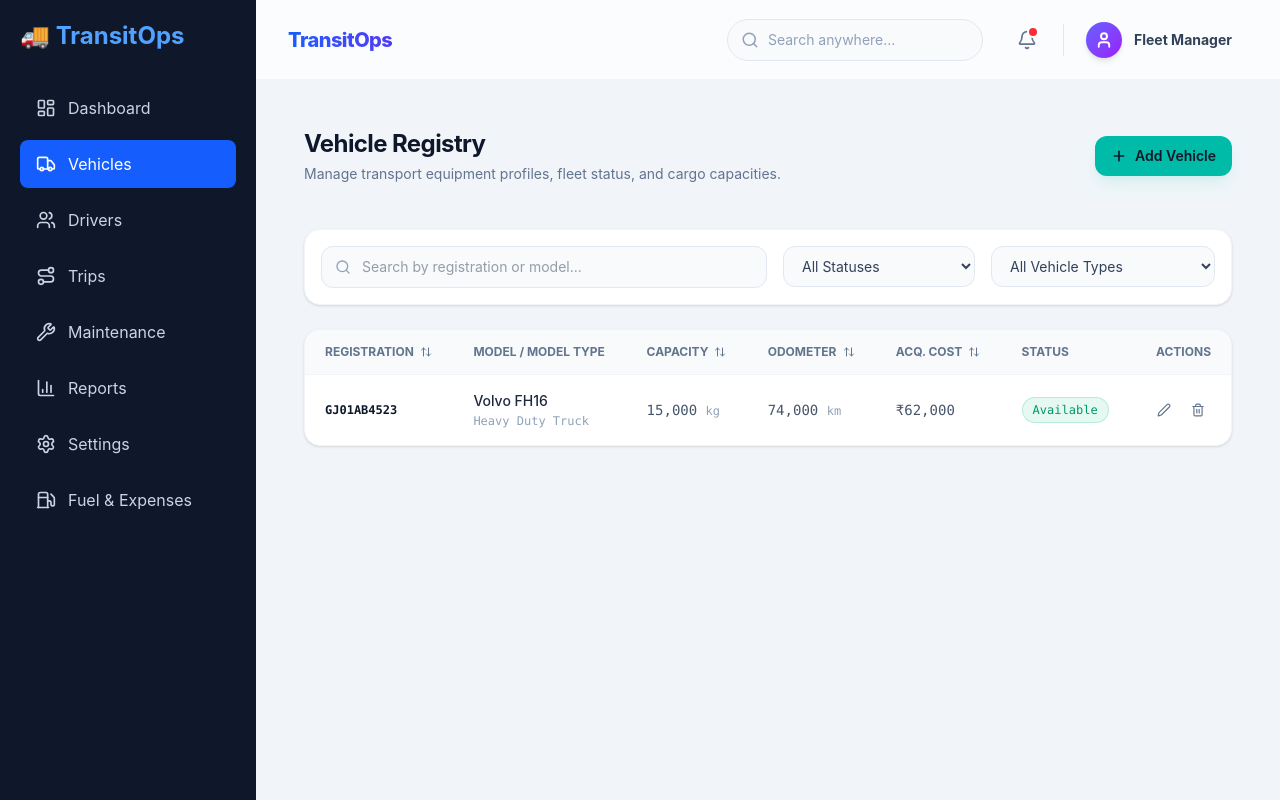
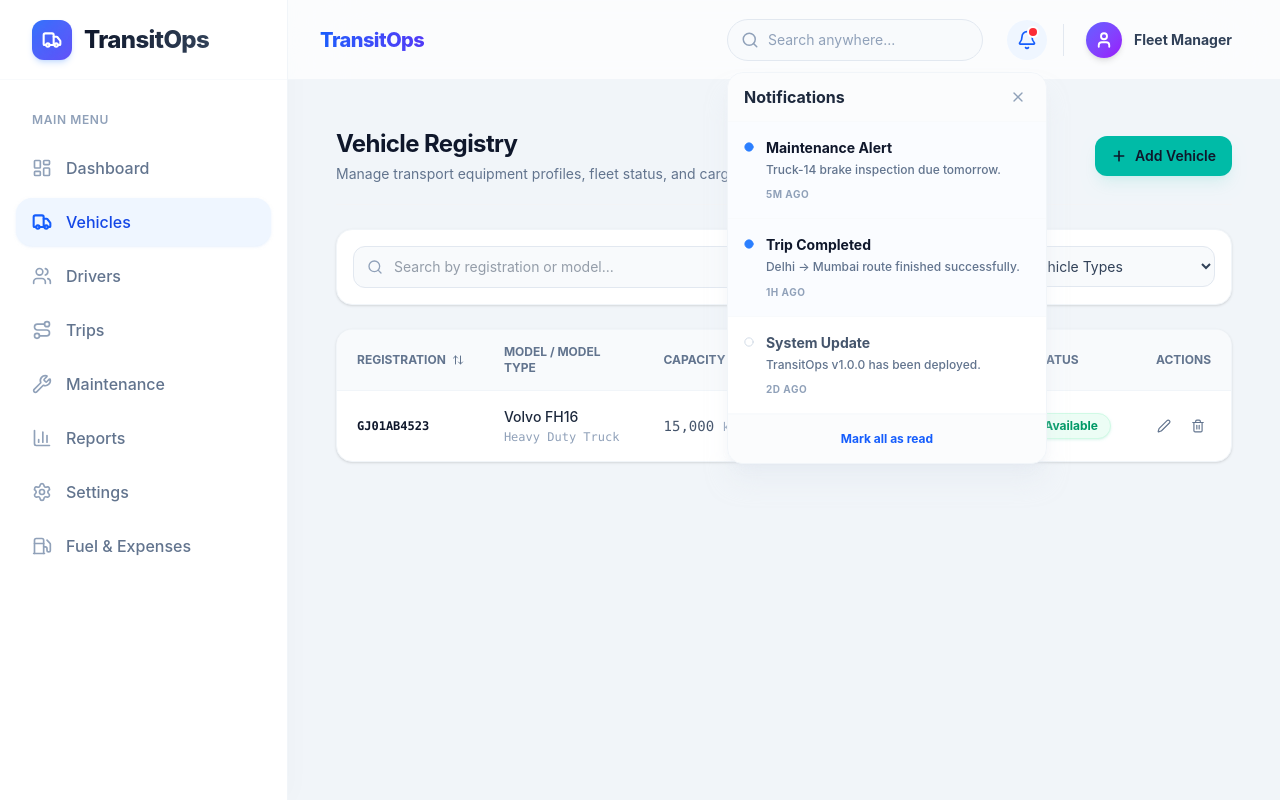
Before and after one commit to senguptasiddhartha/transitops-odoo-hackathon-2026, a React (Vite) app: page /vehicles in a window 1280 px wide. Both pictures are taken after a click on the button 1026 px from the left and 39 px from the top of the page. Built offline with nearby package versions, Linux system fonts and the light colour scheme.

Commit message:
final commit

```diff
--- a/src/components/layout/Navbar.tsx
+++ b/src/components/layout/Navbar.tsx
@@ -1,6 +1,36 @@
-import { Bell, Search, User, Menu } from "lucide-react";
+import { Bell, Search, User, Menu, X, Circle } from "lucide-react";
+import { useState } from "react";
+
+const notifications = [
+  {
+    id: 1,
+    title: 'Maintenance Alert',
+    message: 'Truck-14 brake inspection due tomorrow.',
+    time: '5m ago',
+    unread: true,
+    type: 'alert'
+  },
+  {
+    id: 2,
+    title: 'Trip Completed',
+    message: 'Delhi → Mumbai route finished successfully.',
+    time: '1h ago',
+    unread: true,
+    type: 'success'
+  },
+  {
+    id: 3,
+    title: 'System Update',
+    message: 'TransitOps v1.0.0 has been deployed.',
+    time: '2d ago',
+    unread: false,
+    type: 'info'
+  },
+];
 
 export default function Navbar() {
+  const [showNotifications, setShowNotifications] = useState(false);
+
   return (
     <header className="sticky top-0 z-50 h-20 bg-white/70 backdrop-blur-2xl border-b border-slate-100 flex items-center justify-between px-8 transition-all">
       <div className="flex items-center gap-4">
@@ -27,18 +57,96 @@ export default function Navbar() {
         </div>
 
         <div className="flex items-center gap-3">
-          <button className="relative p-2.5 text-slate-500 hover:bg-slate-100 hover:text-slate-700 rounded-full transition-colors focus:outline-none">
-            <Bell size={20} />
-            <span className="absolute top-2 right-2.5 h-2 w-2 rounded-full bg-red-500 ring-2 ring-white"></span>
-          </button>
+
+          {/* Notifications Wrapper */}
+          <div className="relative">
+            <button
+              onClick={() => setShowNotifications(!showNotifications)}
+              className={`relative p-2.5 rounded-full transition-colors focus:outline-none ${
+                showNotifications
+                  ? 'bg-blue-50 text-blue-600'
+                  : 'text-slate-500 hover:bg-slate-100 hover:text-slate-700'
+              }`}
+            >
+              <Bell size={20} />
+              <span className="absolute top-2 right-2.5 h-2 w-2 rounded-full bg-red-500 ring-2 ring-white"></span>
+            </button>
+
+            {/* Notifications Dropdown */}
+            {showNotifications && (
+              <>
+                {/* Invisible backdrop to close on outside click */}
+                <div
+                  className="fixed inset-0 z-40"
+                  onClick={() => setShowNotifications(false)}
+                />
+
+                <div className="absolute right-0 mt-3 w-80 bg-white rounded-2xl shadow-xl shadow-slate-200/50 border border-slate-100 z-50 overflow-hidden animate-in fade-in slide-in-from-top-2 duration-200">
+
+                  <div className="flex items-center justify-between px-4 py-3 border-b border-slate-50 bg-slate-50/50">
+                    <h3 className="font-bold text-slate-800">Notifications</h3>
+                    <button
+                      onClick={() => setShowNotifications(false)}
+                      className="text-slate-400 hover:text-slate-600 p-1 rounded-full hover:bg-slate-200 transition-colors"
+                    >
+                      <X size={16} />
+                    </button>
+                  </div>
+
+                  <div className="max-h-80 overflow-y-auto">
+                    {notifications.length > 0 ? (
+                      notifications.map(n => (
+                        <div
+                          key={n.id}
+                          className={`p-4 border-b border-slate-50 hover:bg-slate-50 transition-colors cursor-pointer flex gap-3 ${
+                            n.unread ? 'bg-blue-50/30' : ''
+                          }`}
+                        >
+                          <div className="mt-1 shrink-0">
+                            {n.unread ? (
+                              <Circle size={10} className="fill-blue-500 text-blue-500" />
+                            ) : (
+                              <Circle size={10} className="text-slate-300" />
+                            )}
+                          </div>
+                          <div>
+                            <h4 className={`text-sm font-bold ${n.unread ? 'text-slate-900' : 'text-slate-600'}`}>
+                              {n.title}
+                            </h4>
+                            <p className="text-xs font-medium text-slate-500 mt-0.5 leading-relaxed">
+                              {n.message}
+                            </p>
+                            <span className="text-[10px] font-bold text-slate-400 uppercase tracking-wider block mt-2">
+                              {n.time}
+                            </span>
+                          </div>
+                        </div>
+                      ))
+                    ) : (
+                      <div className="p-6 text-center">
+                        <p className="text-sm font-medium text-slate-500">You're all caught up!</p>
+                      </div>
+                    )}
+                  </div>
+
+                  <div className="p-2 border-t border-slate-50 bg-slate-50/50">
+                    <button className="w-full py-2 text-xs font-bold text-blue-600 hover:bg-blue-100 rounded-lg transition-colors">
+                      Mark all as read
+                    </button>
+                  </div>
+
+                </div>
+              </>
+            )}
+          </div>
 
           <div className="h-8 w-px bg-slate-200 mx-1"></div>
 
           <button className="flex items-center gap-3 p-1.5 hover:bg-slate-100 rounded-full pr-4 transition-colors focus:outline-none">
-            <div className="h-9 w-9 rounded-full bg-gradient-to-br from-indigo-500 to-purple-600 flex items-center justify-center text-white shadow-md">
+            <div className="h-9 w-9 rounded-full bg-gradient-to-br from-indigo-500 to-purple-600 flex items-center justify-center text-white shadow-md shrink-0">
               <User size={18} className="stroke-[2.5]" />
             </div>
-            <div className="hidden md:flex flex-col items-start">
+            <div className="hidden md:flex flex-col items-start shrink-0">
               <span className="text-sm font-bold text-slate-700 leading-none">Fleet Manager</span>
             </div>
           </button>
--- a/src/components/layout/Sidebar.tsx
+++ b/src/components/layout/Sidebar.tsx
@@ -18,17 +18,31 @@ const menuItems = [
   { name: "Maintenance", path: "/maintenance", icon: Wrench },
   { name: "Reports", path: "/reports", icon: BarChart3 },
   { name: "Settings", path: "/settings", icon: Settings },
-  { name: "Fuel & Expenses",path: "/fuel-and-expenses",icon: Fuel,},
+  { name: "Fuel & Expenses", path: "/fuel-and-expenses", icon: Fuel },
 ];
 
 export default function Sidebar() {
   return (
-    <aside className="w-64 bg-slate-900 text-white min-h-screen p-5">
-      <h1 className="text-2xl font-bold text-blue-400 mb-8">
-        🚚 TransitOps
-      </h1>
+    <aside className="w-72 bg-white border-r border-slate-100 min-h-screen flex flex-col transition-all shadow-[4px_0_24px_rgba(0,0,0,0.02)]">
+      {/* Brand Logo Area */}
+      <div className="h-20 flex items-center px-8 border-b border-slate-50">
+        <div className="flex items-center gap-3">
+          <div className="relative flex h-10 w-10 items-center justify-center rounded-xl bg-gradient-to-br from-blue-600 to-indigo-600 shadow-md shadow-blue-500/20 shrink-0">
+            <div className="absolute inset-0 rounded-xl bg-white/20 backdrop-blur-md mix-blend-overlay"></div>
+            <Truck size={20} className="relative z-10 text-white stroke-[2.5]" />
+          </div>
+          <h1 className="text-2xl font-extrabold tracking-tight bg-gradient-to-r from-slate-900 to-slate-700 bg-clip-text text-transparent">
+            TransitOps
+          </h1>
+        </div>
+      </div>
 
-      <nav className="space-y-2">
+      {/* Navigation Menu */}
+      <nav className="flex-1 px-4 py-6 space-y-1.5 overflow-y-auto">
+        <p className="px-4 text-xs font-semibold text-slate-400 uppercase tracking-wider mb-4 mt-2">
+          Main Menu
+        </p>
+
         {menuItems.map((item) => {
           const Icon = item.icon;
 
@@ -37,19 +51,33 @@ export default function Sidebar() {
               key={item.name}
               to={item.path}
               className={({ isActive }) =>
-                `flex items-center gap-3 rounded-lg px-4 py-3 transition ${
+                `group flex items-center gap-3.5 rounded-2xl px-4 py-3 transition-all duration-200 font-medium ${
                   isActive
-                    ? "bg-blue-600 text-white"
-                    : "hover:bg-slate-800 text-slate-300"
+                    ? "bg-blue-50 text-blue-700 shadow-sm shadow-blue-100/50"
+                    : "text-slate-500 hover:bg-slate-50 hover:text-slate-900"
                 }`
               }
             >
-              <Icon size={20} />
-              {item.name}
+              {({ isActive }) => (
+                <>
+                  <Icon
+                    size={20}
+                    strokeWidth={isActive ? 2.5 : 2}
+                    className={`transition-colors ${
+                      isActive
+                        ? "text-blue-600"
+                        : "text-slate-400 group-hover:text-blue-500"
+                    }`}
+                  />
+                  <span>{item.name}</span>
+                </>
+              )}
             </NavLink>
           );
         })}
       </nav>
+
+
     </aside>
   );
 }
--- a/src/pages/vehicles/vehicles.tsx
+++ b/src/pages/vehicles/vehicles.tsx
@@ -184,10 +184,10 @@ export const VehiclesView: React.FC = () => {
   // Badge styler helper
   const getStatusBadge = (s: VehicleStatus) => {
     switch (s) {
-      case 'Available': return 'bg-emerald-500/10 text-emerald-600 border-emerald-500/20';
-      case 'On Trip': return 'bg-blue-500/10 text-blue-600 border-blue-500/20';
-      case 'In Shop': return 'bg-orange-500/10 text-orange-600 border-orange-500/20';
-      case 'Retired': return 'bg-slate-500/10 text-slate-600 border-slate-500/20';
+      case 'Available': return 'bg-emerald-50 text-emerald-600 border-emerald-100 shadow-sm shadow-emerald-500/10';
+      case 'On Trip': return 'bg-blue-50 text-blue-600 border-blue-100 shadow-sm shadow-blue-500/10';
+      case 'In Shop': return 'bg-orange-50 text-orange-600 border-orange-100 shadow-sm shadow-orange-500/10';
+      case 'Retired': return 'bg-slate-50 text-slate-600 border-slate-200 shadow-sm shadow-slate-500/10';
     }
   };
 
@@ -325,7 +325,7 @@ export const VehiclesView: React.FC = () => {
                       ₹{v.acquisitionCost.toLocaleString()}
                     </td>
                     <td className="py-4 px-5">
-                      <span className={`inline-block px-2.5 py-1 text-xs font-medium font-mono rounded-full border ${getStatusBadge(v.status)}`}>
+                      <span className={`inline-flex items-center px-3 py-1 rounded-full text-xs font-bold border ${getStatusBadge(v.status)}`}>
                         {v.status}
                       </span>
                     </td>
```
